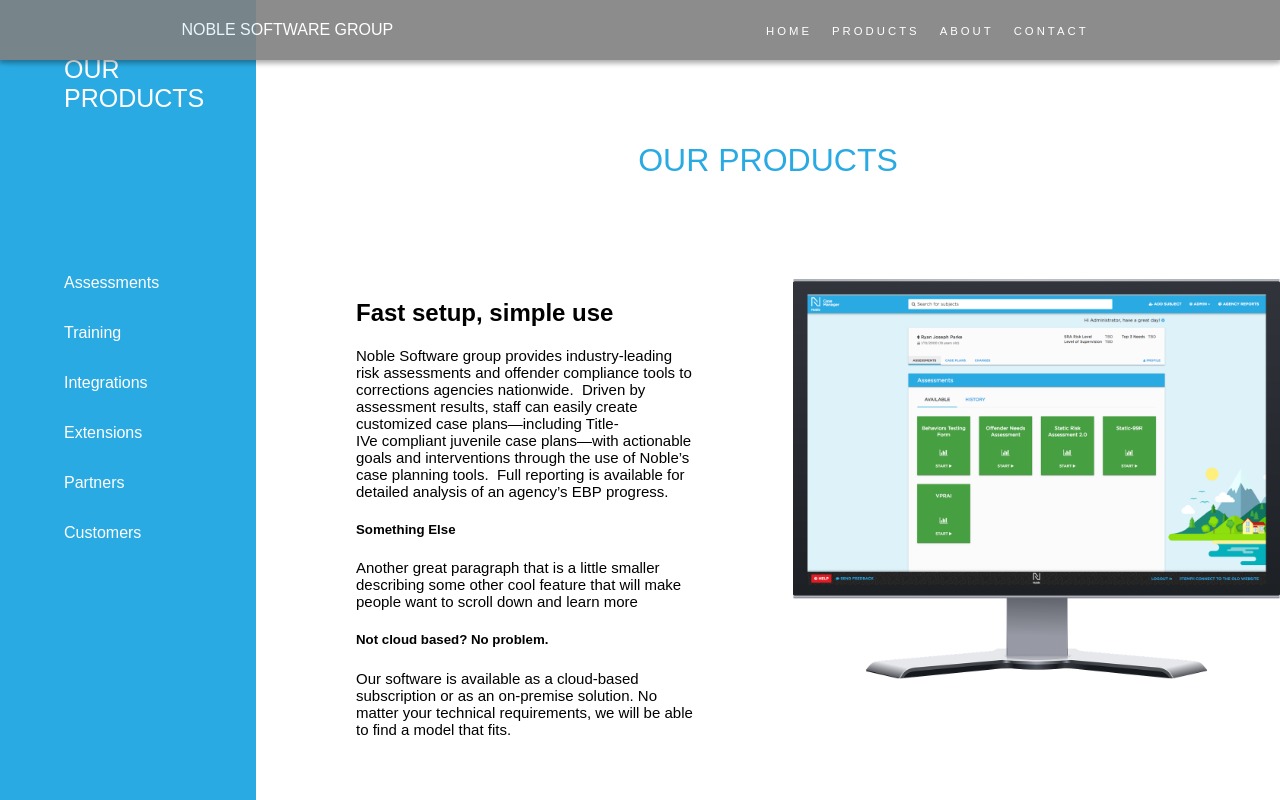
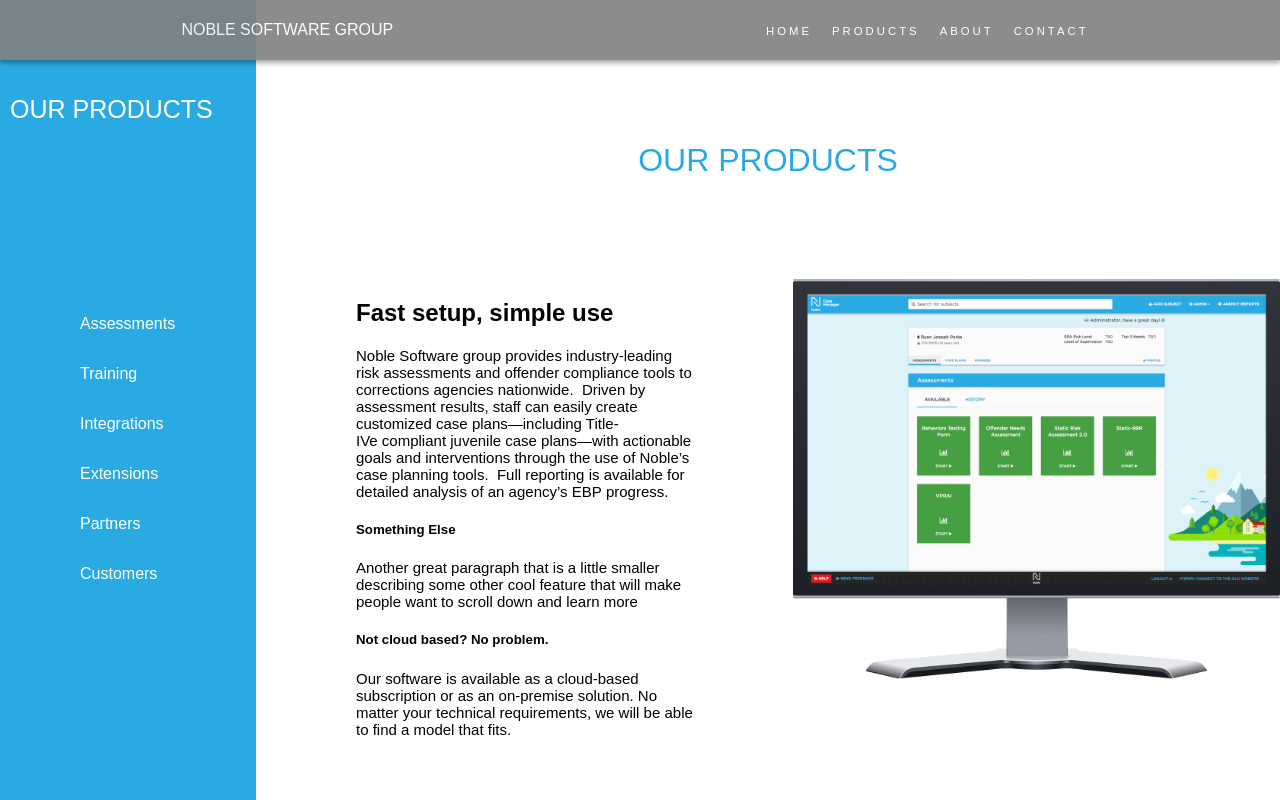
Before and after one commit to ryanjparke/Noble---Marketing-, a React (Create React App) app: page /products in a window 1280 px wide. Shown: the top 800 px of the page. Built offline with nearby package versions, Linux system fonts and the light colour scheme; a web font is replaced by a local one.

Commit message:
mobile edits and responsive views

```diff
--- a/src/Components/About/About.css
+++ b/src/Components/About/About.css
@@ -1,6 +1,6 @@
 .AboutContainer {
-    /* height: 100vh; */
-    /* width: 100vw; */
+    height: 100%;
+    width: 100vw;
     display: inline;
     /* flex-direction: column; */
     background-color: #808080;
@@ -9,7 +9,9 @@
 
 .vidIntro {
     background-size: cover;
+    /* background-color: red; */
     display: flex;
+    height: 100%;
     width: 100%;
     z-index: -1;
 
@@ -27,10 +29,11 @@
     justify-content: space-around;
     align-content: center;
     align-items: center;
-    height: 107.5vh;
+    height: 1080px;
     width: 100%;
     background-color: black;
-    background-size: cover;
+    /* background-size: cover; */
+    overflow: hidden;
     opacity: .6;
 }
 
@@ -38,7 +41,7 @@
 z-index: 1;
 position: absolute;
 height: 40vh;
-width: 40vw;
+width: 60%;
 /* border: thin solid white; */
 color: white;
 font-size: x-large;
--- a/src/Components/About/About.js
+++ b/src/Components/About/About.js
@@ -37,7 +37,7 @@
                     <div className='aboutOverlay'>
                         <div className='overlayIntro'>
                             <h3>We do what we love. We love what we do.</h3>
-                            <p>Not only are we passionate about our work, we love the people we surround ourselves with. Come join us and you will know what we mean</p>
+                            <p>Not only are we passionate about our work, we love the people we surround ourselves with. Come join us and you will know what we mean.</p>
                         </div>
                     </div>
                 </div>
--- a/src/Components/Assessments/Assessments.css
+++ b/src/Components/Assessments/Assessments.css
@@ -3,17 +3,19 @@
     width: 100vw;
 
     display: flex;
-    /* flex-direction: row; */
+    flex-direction: row;
+    position: fixed;
     /* align-items: center; */
+    background-size: cover;
+    overflow: hidden;
 }
 
 /************* RIGHT SIDE *************/
 
 .asmtsRight {
     /* background-color: red; */
-    height: 100vh;
+    height: 100%;
     width: 86.5%;
-    /* margin-top: 220px; */
     margin-left: 20vw;
 
     display: flex;
@@ -27,10 +29,10 @@
 }
 
 .swipeable {
-    height: 75%;
+    display: flex;
+    flex-direction: column;
+    height: 70%;
     width: 85%;
     background-color: white;
-    text-align: left;
     box-shadow: 8px 8px 10px rgba(0, 0, 0, 0.4);
-
 }
--- a/src/Components/Assessments/Assessments.js
+++ b/src/Components/Assessments/Assessments.js
@@ -15,7 +15,7 @@
     headline: {
         fontSize: 24,
         marginLeft: 10,
-        paddingTop: 1,
+        // paddingTop: 1,
         marginBottom: 0,
         fontWeight: 400,
         // background: "red",
@@ -31,12 +31,15 @@
     },
     paragraph: {
         fontSize: 14,
-        paddingTop: 4,
+        textAlign: "left",
+        paddingTop: 1,
         marginLeft: 10,
         fontWeight: 300
     },
     slide: {
         padding: 10,
+        height: 300,
+        width: 100,
     },
     views: {
 
@@ -67,7 +70,7 @@
                 {/************ LEFT SIDE *************/}
                 <div className='productsSideNav'>
                     <div className='navHeader'>
-                        <p>OUR PRODUCTS</p>
+                    <a href='/products'><p>Back to products</p> </a>
                     </div>
                     <div className='innerProducts'>
                         <a href='/assessments'><p>Assessments</p> </a>
--- a/src/Components/Products/Products.css
+++ b/src/Components/Products/Products.css
@@ -5,7 +5,6 @@
     display: flex;
     flex-direction: row;
     align-items: center;
-
 
     /* background: url('./../../assets/Productsback.jpg'); */
     /* background-size: cover; */
@@ -15,7 +14,7 @@
 }
 /************* LEFT SIDE *************/
 .productsSideNav {
-    margin-top: 60px;
+    /* margin-top: 60px; */
     height: 120%;
     width: 20vw;
     position: fixed;
@@ -31,23 +30,28 @@
 }
 
 .navHeader {
-    margin-top: 10vh;
-    margin-bottom: 15vh;
-    margin-left: 5vw;
+    margin-top: 150px;
+    /* margin-bottom: 15vh; */
+    padding-left: 10px;
 
     font-size: 25px;
     font-weight: lighter;
     /* background-color: blue; */
-
+}
+.navHeader a {
+    color: white;
+    text-underline-position: below;
 }
 
 .innerProducts {
-    /* background-color: red; */
-    width: 20%;
+    background-color: red;
+    /* height: 90%; */
+    width: 0%;
     display: flex;
     text-align: left;
     flex-direction: column;
-    margin-left: 5vw;
+    margin-top: 150px;
+    margin-left: 80px;
     cursor: pointer;
 
     font-size: 16px;
@@ -281,7 +285,7 @@
 
 .testimonialImg {
     width: 50%;
-    height: 40vh;
+    height: 100%;
     /* border: thin solid black; */
     /* box-shadow: 8px 8px 10px rgba(0, 0, 0, 0.4); */
     /* background-color: red; */
```
